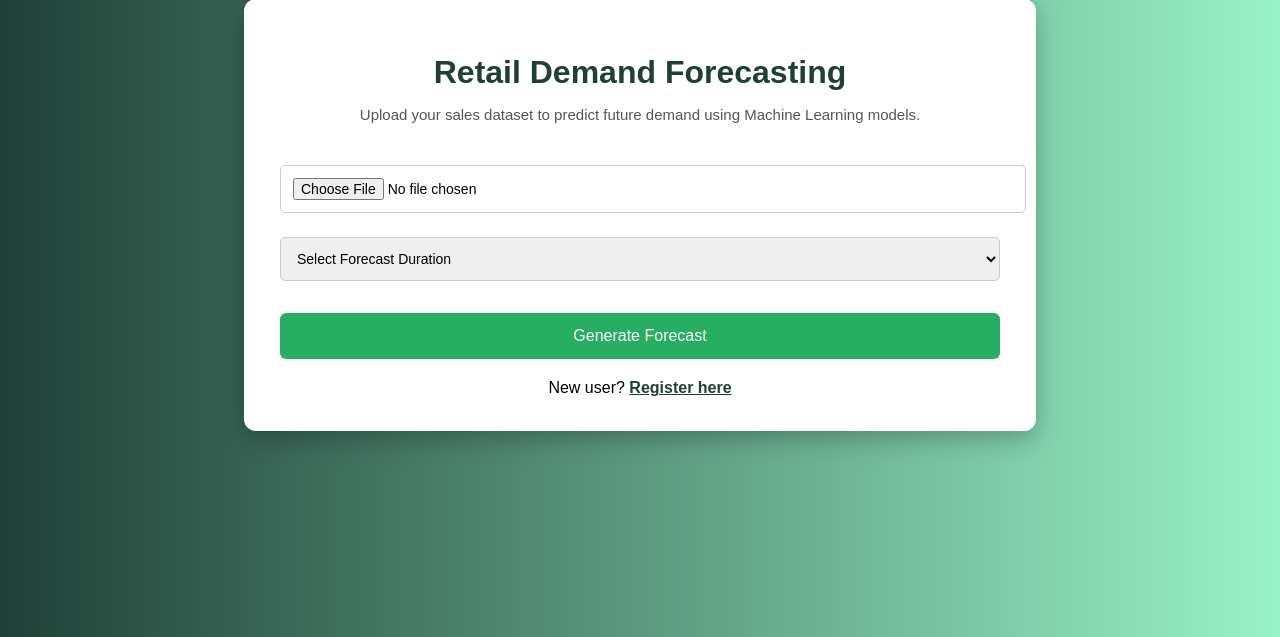
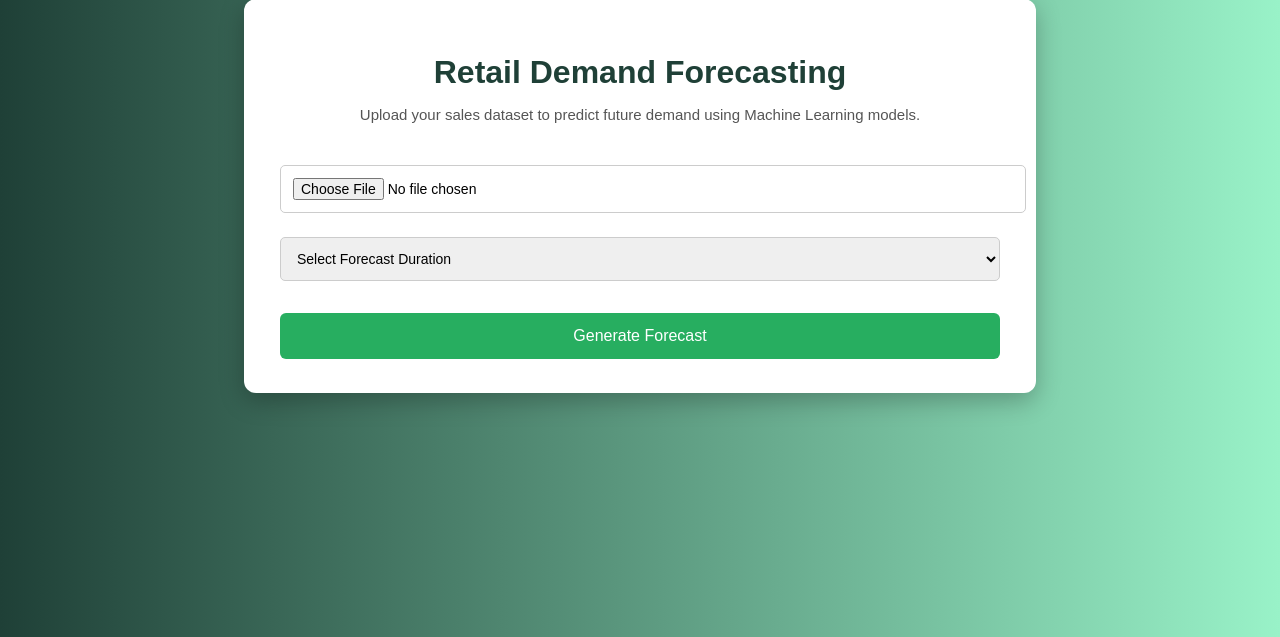
Before and after one commit to Nirmal-sai-kumar/Demand-forecasting, a Flask app: page /home in a window 1280 px wide. Shown: the part 77-714 px from the top of the page. Run offline with Flask 3, Linux system fonts and the light colour scheme; the visitor is signed in with stand-in values (Sample User, id 1); parts of the project's set-up code (start-up, migrations or seed data) failed here and were passed over.

Commit message:
Remove register link from upload page

```diff
--- a/templates/index.html
+++ b/templates/index.html
@@ -397,13 +397,6 @@
     {% if error %}
         <div class="error" style="display:block;">{{ error }}</div>
     {% endif %}
-
-    <div style="margin-top:20px;">
-        New user?
-        <a href="/register" style="font-weight:bold; color:#1f4037;">
-            Register here
-        </a>
-    </div>
 </div>
 
 <div id="overlay" class="overlay" aria-hidden="true">
```
